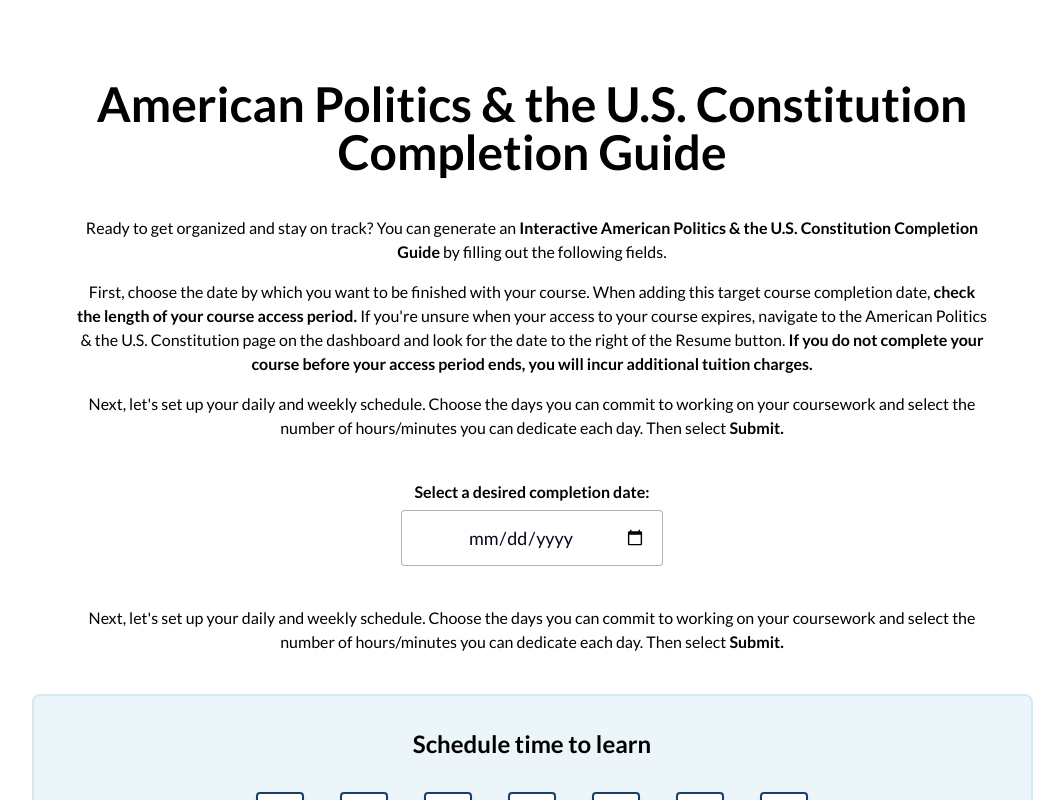
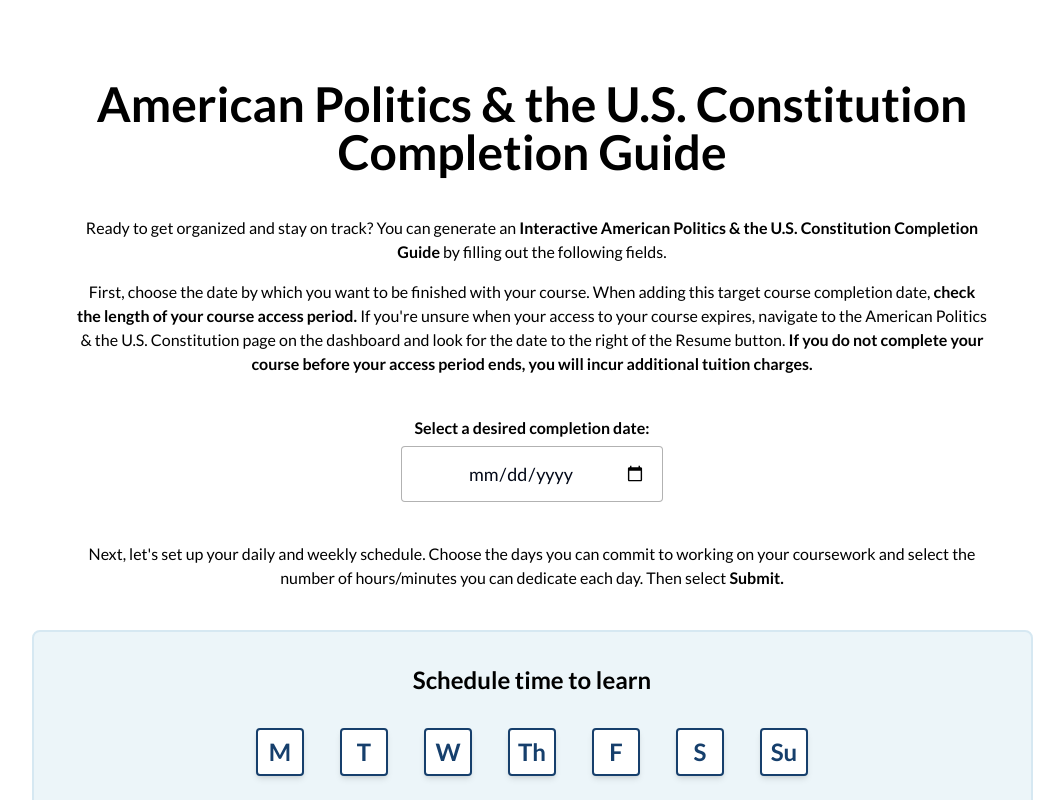
Before and after one commit to academyproduct/dynamic_completion_guide, a React (Vite) app: page / in a window 1280 px wide. Shown: the top 800 px of the page, without its empty margins (108-1172 px from the left). Built offline with nearby package versions, Linux system fonts and the light colour scheme.

Commit message:
Removed duplicate text line

```diff
--- a/client/pages/Index.tsx
+++ b/client/pages/Index.tsx
@@ -280,9 +280,6 @@ const handleTaskToggle = (weekNumber: number, dayKey: string, taskId: number) =>
              If you're unsure when your access to your course expires, navigate to the American Politics & the U.S. Constitution page on the dashboard and look for the date to the right of the Resume button.
             <span className="font-bold"> If you do not complete your course before your access period ends, you will incur additional tuition charges.</span>
           </p>
-          <p className="text-base text-black font-lato mt-4">
-            Next, let's set up your daily and weekly schedule. Choose the days you can commit to working on your coursework and select the number of hours/minutes you can dedicate each day. Then select <span className="font-bold">Submit.</span>
-          </p>
         </div>
 
         <div className="flex flex-col items-center gap-4 w-full max-w-[262px]">
```
